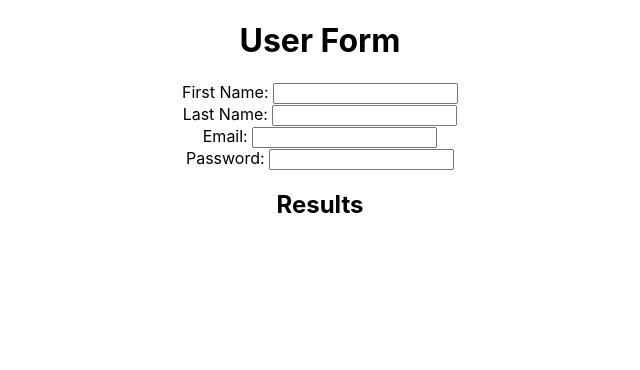
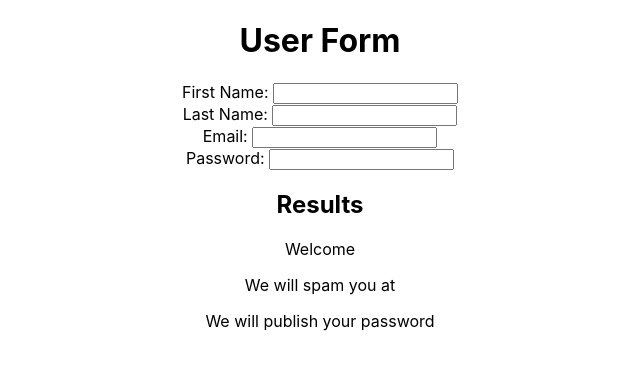
Before and after one commit to GeovonnieV/moreForms, a React (Create React App) app in the folder more-forms/: page / in a window 1280 px wide. Shown: the top 370 px of the page, without its empty margins (320-960 px from the left). Built offline with nearby package versions, Linux system fonts and the light colour scheme.

Commit message:
state displays in correct component

```diff
--- a/more-forms/src/components/Results.jsx
+++ b/more-forms/src/components/Results.jsx
@@ -1,10 +1,13 @@
 import React from "react";
 
-const Results = () => {
+const Results = ({firstName, lastName, email, password}) => {
 
     return(
         <div>
             <h2>Results</h2>
+            <p>Welcome {firstName} {lastName} </p>
+            <p>We will spam you at {email}</p>
+            <p>We will publish your password {password}</p>
         </div>
     )
 }
--- a/more-forms/src/components/UserForm.jsx
+++ b/more-forms/src/components/UserForm.jsx
@@ -1,6 +1,6 @@
 import React from 'react';
 
-const UserForm = (setFirstName,setLastName,setEmail,setPassword) => {
+const UserForm = ({setFirstName,setLastName,setEmail,setPassword}) => {
 
     // gets the events target value and updates the firstnames state with it
     const handleFirstName = (e) => {
@@ -21,11 +21,11 @@ const UserForm = (setFirstName,setLastName,setEmail,setPassword) => {
                </div>
                <div>
                 <label>Email: </label>
-                <input type="text" name="email"/>
+                <input type="text" name="email" onChange={(e) => setEmail(e.target.value)} />
                </div>
                <div>
                 <label>Password: </label>
-                <input type="text" name="password"/>
+                <input type="text" name="password" onChange={(e) => setPassword(e.target.value)} />
                </div>
            </form>
        </div>
```
Also changed, not shown: 1 other file (tests, documents, lock files or other folders).
